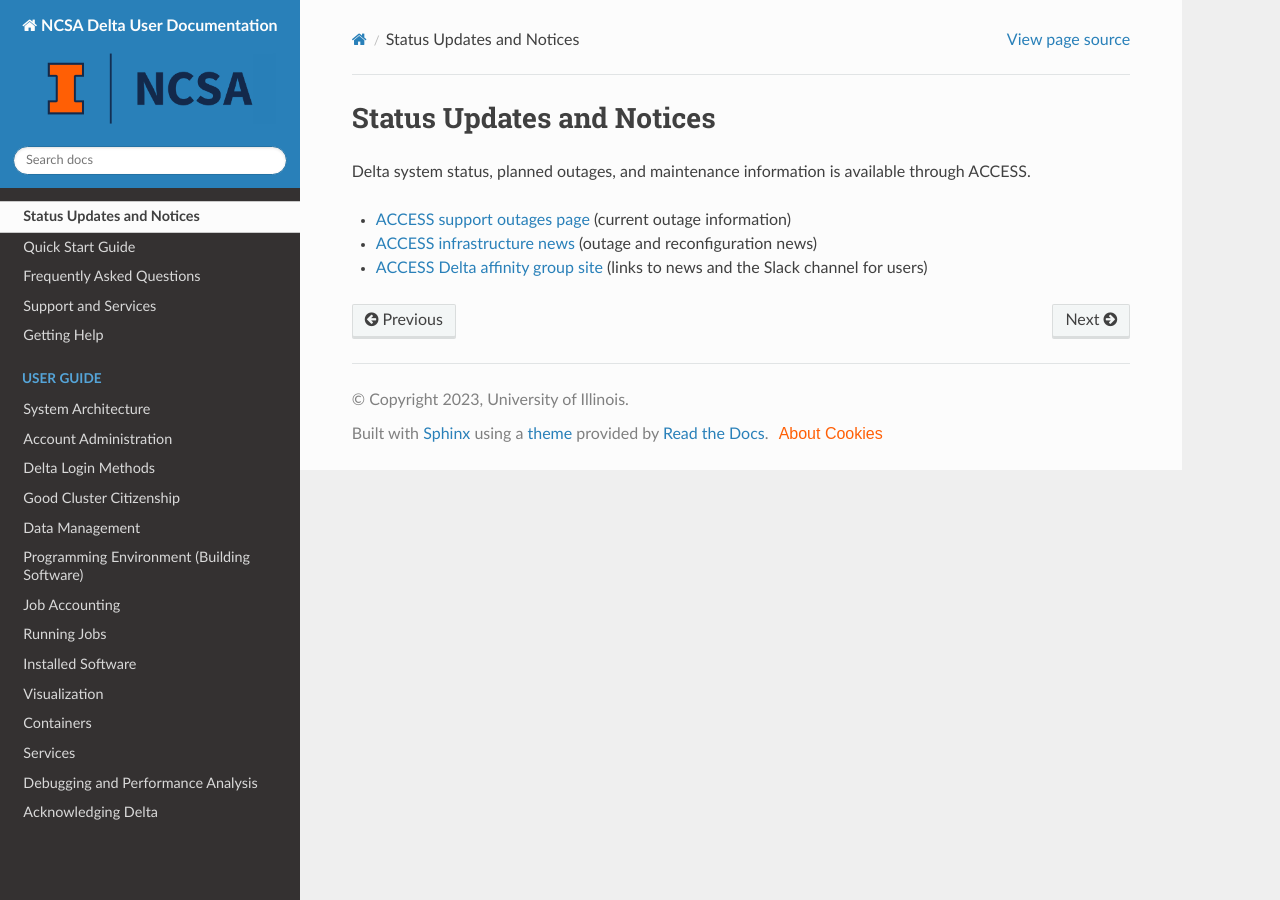
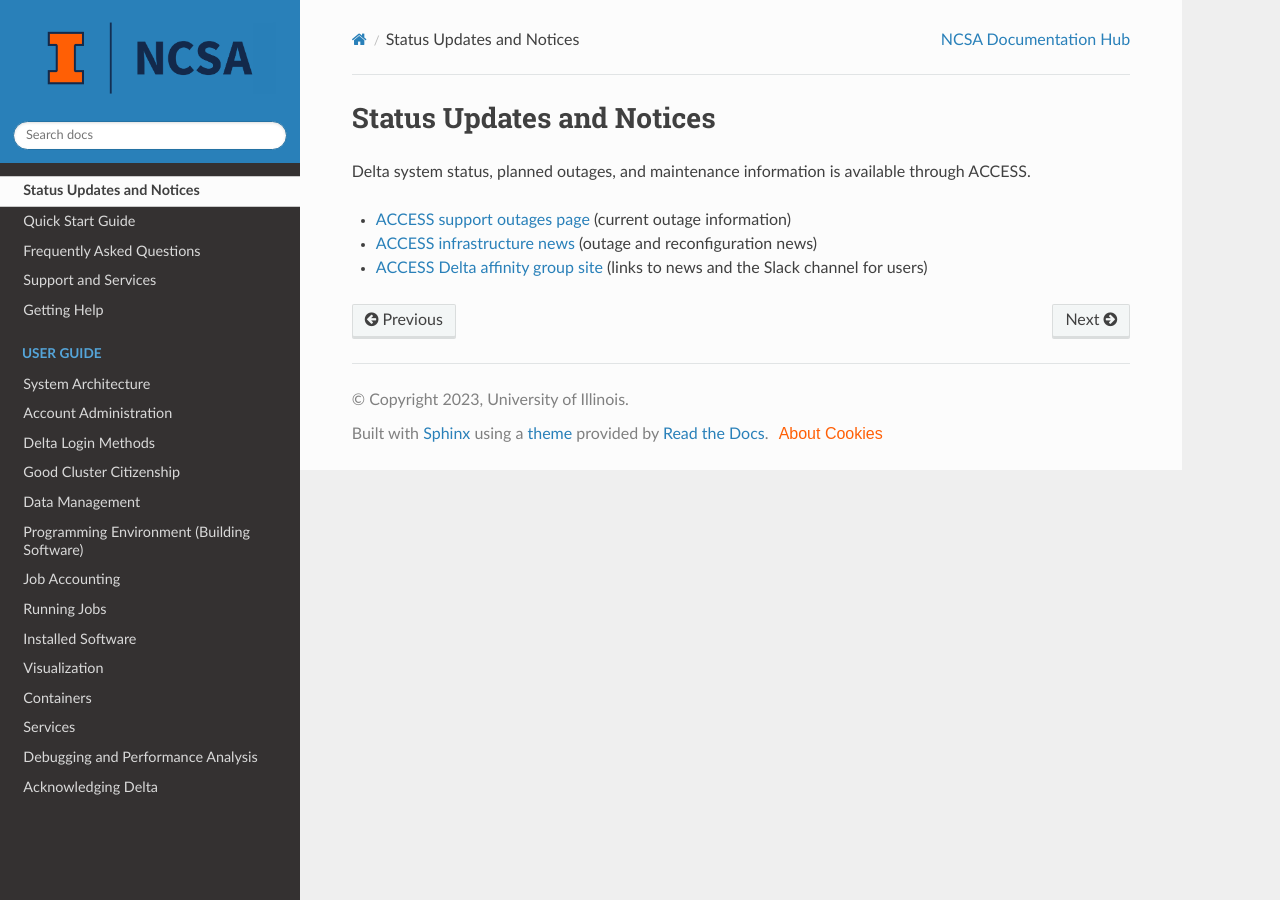
Before and after one commit to ncsa/Delta_doc, a Sphinx documentation site: the page built from docs/source/status_updates.rst, in a window 1280 px wide. Built offline with Sphinx 7.4.7 and the Read the Docs theme 2.0.0, drawn with Linux system fonts in a browser that asks for light colours.

Commit message:
Update conf.py adding link to new JS file and updating to logo only

```diff
--- a/docs/source/conf.py
+++ b/docs/source/conf.py
@@ -40,11 +40,16 @@ html_css_files = [
     'css/custom.css',
 ]
 
+# -- custom JS
+html_js_files = [
+    'js/custom.js',
+]
+
 # -- Logo
 html_static_path = ['_static']
 html_logo = "images/BlockI-NCSA-Full-Color-RGB_border4.png"
 html_theme_options = {
-     'logo_only': False,
+     'logo_only': True,
      'display_version': False,
  }
 
```
